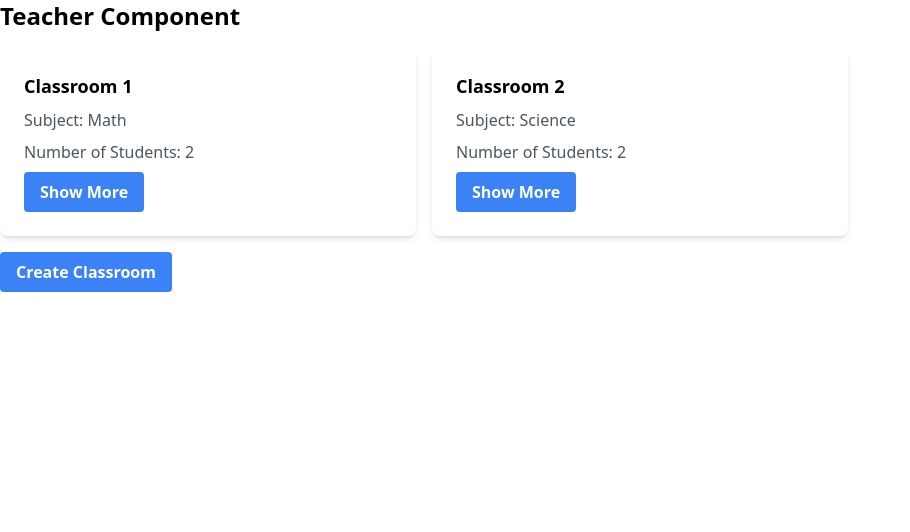
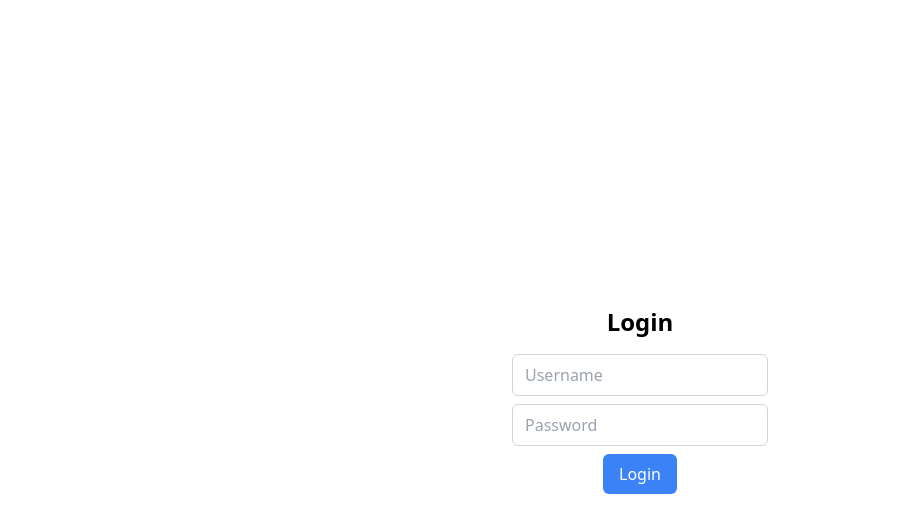
Before and after one commit to Tzet-solutions/assignment, a React (Vite) app: page / in a window 1280 px wide. Shown: the top 532 px of the page, without its empty margins (0-910 px from the left). Built offline with nearby package versions, Linux system fonts and the light colour scheme.

Commit message:
Added Login Functionality

```diff
--- a/src/App.jsx
+++ b/src/App.jsx
@@ -14,49 +14,79 @@ import ExamDetails from './Components/ExamDetails'
 import ExamPage from './Components/Exampage'
 import Student from './Components/Student'
 import StudentExam from './Components/StudentExam'
-import Quiz from './Components/Quiz'
+
 function App() {
-  const [count, setCount] = useState(0)
+  const [loggedIn, setLoggedIn] = useState(false);
+  const [username, setUsername] = useState("");
+  const [password, setPassword] = useState("");
+  const [error, setError] = useState("");
+
+  const handleLogin = () => {
+    // Check username and password
+    if (
+      (username === "teacher" && password === "teacher123") ||
+      (username === "student" && password === "student123")
+    ) {
+      setLoggedIn(true);
+      setError("");
+    } else {
+      setError("Invalid username or password.");
+    }
+  };
+
+  const handleLogout = () => {
+    setLoggedIn(false);
+    setUsername("");
+    setPassword("");
+  };
 
   return (
     <>
-   <Router>
-    <Routes>
-    <Route
-      exact
-      path="/"
-      element={<Teacher />}
-                    />
-    <Route
-      exact
-      path="/classroom"
-      element={<ClassroomDetail />}
-                    />
-    <Route
-      exact
-      path="/exam"
-      element={<ExamDetails />}
-                    />
-      <Route
-      exact
-      path="/student"
-      element={<Student />}
-                    />
-     <Route
-      exact
-      path="/studentexam"
-      element={<StudentExam />}
-                    />
-                         <Route
-      exact
-      path="/quiz"
-      element={<Quiz />}
-                    />
+      {loggedIn ? (
+        <Router>
+          <Routes>
+            {/* Render Teacher component if logged in as teacher */}
+            {username === "teacher" && (
+              <Route exact path="/" element={<Teacher />} />
+            )}
+            {/* Render Student component if logged in as student */}
+            {username === "student" && (
+              <Route exact path="/" element={<Student />} />
+            )}
+            <Route exact path="/classroom" element={<ClassroomDetail />} />
+            <Route exact path="/exam" element={<ExamDetails />} />
+            <Route exact path="/studentexam" element={<StudentExam />} />
+          </Routes>
+        </Router>
+      ) : (
+        <div className="login-container flex flex-col justify-center items-center h-screen">
+  <h2 className="text-2xl font-bold mb-4">Login</h2>
+  <input
+    type="text"
+    placeholder="Username"
+    value={username}
+    onChange={(e) => setUsername(e.target.value)}
+    className="border border-gray-300 rounded-md px-3 py-2 mb-2 w-64"
+  />
+  <input
+    type="password"
+    placeholder="Password"
+    value={password}
+    onChange={(e) => setPassword(e.target.value)}
+    className="border border-gray-300 rounded-md px-3 py-2 mb-2 w-64"
+  />
+  <button
+    onClick={handleLogin}
+    className="bg-blue-500 text-white px-4 py-2 rounded-md hover:bg-blue-600 focus:outline-none focus:ring focus:ring-blue-400"
+  >
+    Login
+  </button>
+  {error && <p className="text-red-500 mt-2">{error}</p>}
+</div>
 
-    </Routes>
-   </Router>
+      )}
     </>
-  )
+  );
 }
 
-export default App
+export default App;
--- a/src/Components/Quiz.jsx
+++ /dev/null
@@ -1,75 +0,0 @@
-import React, { useState } from "react";
-
-const questions = [
-  {
-    question: "What is the capital of France?",
-    options: ["Paris", "London", "Berlin", "Madrid"],
-    answer: "Paris"
-  },
-  {
-    question: "What is 2 + 2?",
-    options: ["3", "4", "5", "6"],
-    answer: "4"
-  },
-  {
-    question: "Who wrote 'To Kill a Mockingbird'?",
-    options: ["Harper Lee", "Stephen King", "J.K. Rowling", "Mark Twain"],
-    answer: "Harper Lee"
-  }
-];
-
-const Quiz = () => {
-  const [currentQuestion, setCurrentQuestion] = useState(0);
-  const [userAnswers, setUserAnswers] = useState({});
-  const [score, setScore] = useState(0);
-
-  const handleAnswerSelect = (answer) => {
-    setUserAnswers({ ...userAnswers, [currentQuestion]: answer });
-  };
-
-  const handleSubmit = () => {
-    const answeredCorrectly = userAnswers[currentQuestion] === questions[currentQuestion].answer;
-    if (answeredCorrectly) {
-      setScore(score + 1);
-    }
-    if (currentQuestion === questions.length - 1) {
-      // End of quiz
-      alert(`Quiz completed! Your score: ${score}`);
-    } else {
-      setCurrentQuestion(currentQuestion + 1);
-    }
-  };
-
-  return (
-    <div className="container mx-auto">
-      <h1 className="text-3xl font-bold text-center mt-8 mb-4">Quiz App</h1>
-      {currentQuestion < questions.length ? (
-        <div className="max-w-md mx-auto">
-          <h2 className="text-lg font-semibold mb-2">{questions[currentQuestion].question}</h2>
-          <div>
-            {questions[currentQuestion].options.map((option, index) => (
-              <div key={index} className="flex items-center mb-2">
-                <input
-                  type="radio"
-                  id={`${index}`}
-                  name="answer"
-                  value={option}
-                  checked={userAnswers[currentQuestion] === option}
-                  onChange={() => handleAnswerSelect(option)}
-                />
-                <label htmlFor={`${index}`} className="ml-2">{option}</label>
-              </div>
-            ))}
-          </div>
-          <button className="bg-blue-500 hover:bg-blue-700 text-white font-bold py-2 px-4 rounded"
-            onClick={handleSubmit}
-          >
-            Submit
-          </button>
-        </div>
-      ) : null}
-    </div>
-  );
-};
-
-export default Quiz;
--- a/src/Components/StudentExam.jsx
+++ b/src/Components/StudentExam.jsx
@@ -28,7 +28,7 @@ function StudentExam() {
                     {exams.map((exam) => (
                         <div key={exam.id} className={`max-w-sm rounded overflow-hidden shadow-lg m-4 ${exam.examStatus === 'completed' ? 'bg-green-200' : 'bg-red-200'}`}>
                             {exam.examStatus === 'pending' ? (
-                                <Link to={`/quiz`} className="block cursor-pointer">
+                                <Link to={`/quiz/${exam.id}`} className="block cursor-pointer">
                                     <div className="px-6 py-4">
                                         <div className="font-bold text-xl mb-2">{exam.name}</div>
                                         <p className="text-gray-700 text-base">Subject: {exam.subject}</p>
```
